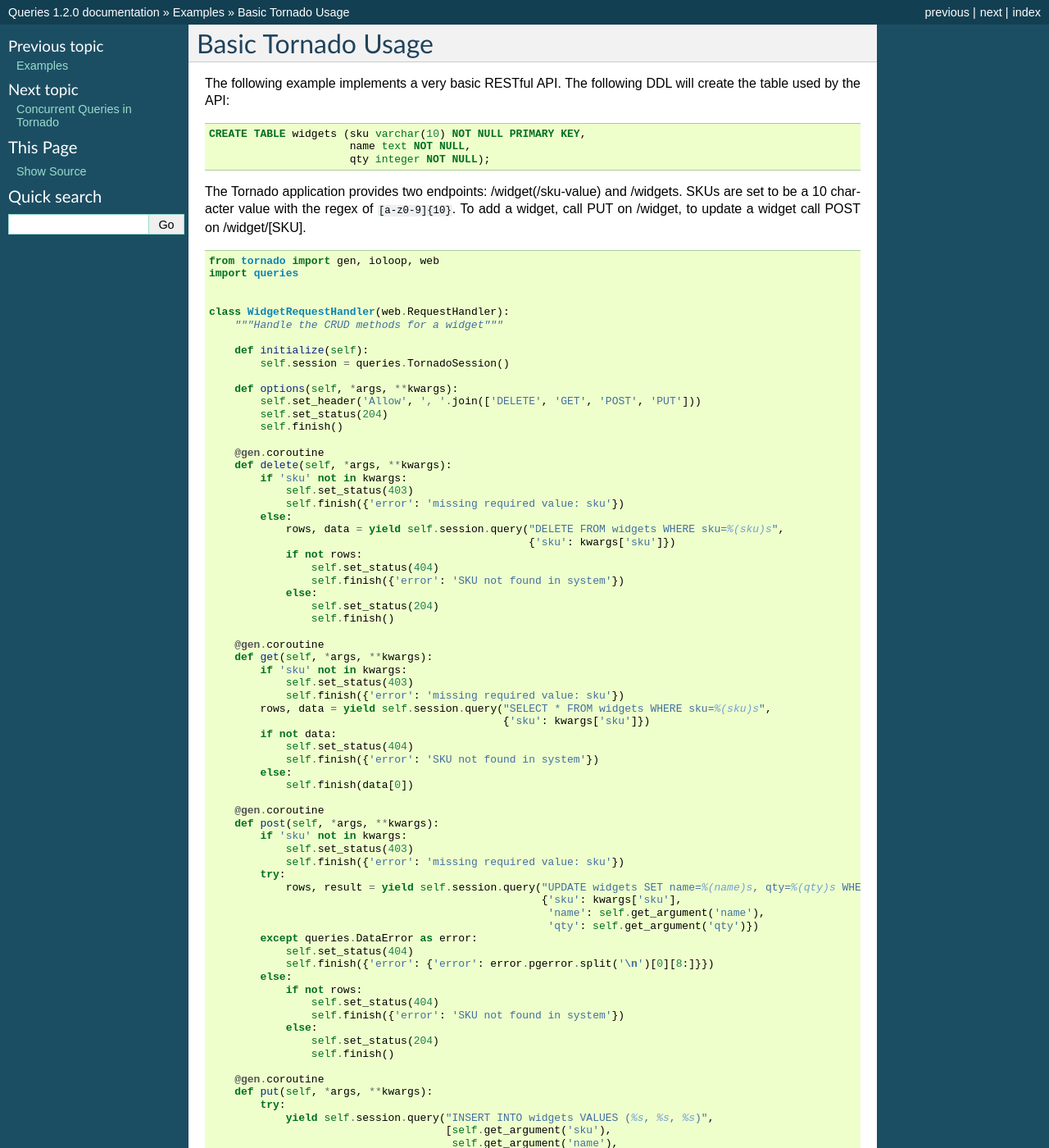
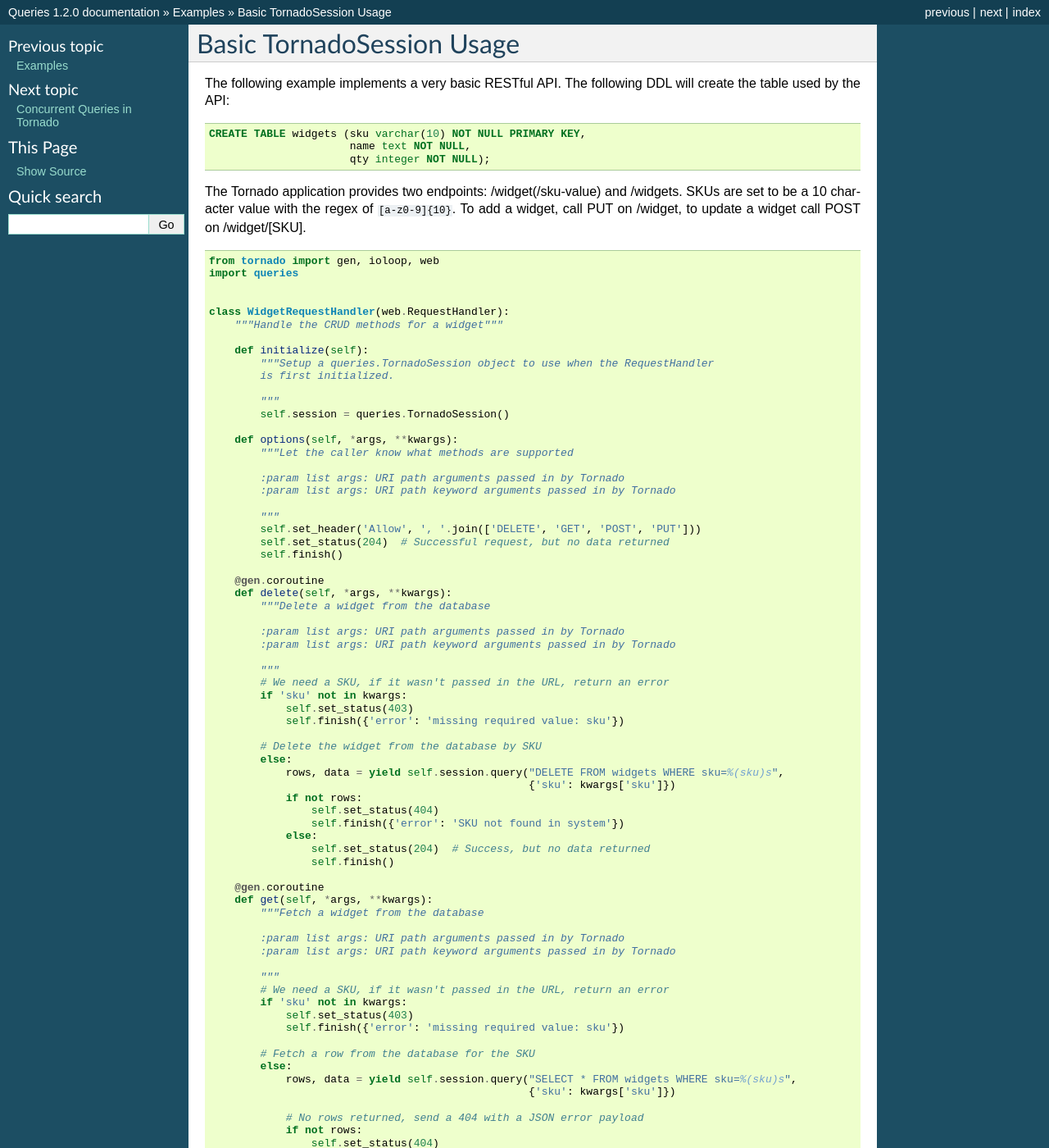
Before and after one commit to gmr/queries, a Sphinx documentation site: the page built from docs/examples/tornado_basic.rst, in a window 1280 px wide and 1400 px high. Shown: the whole window at 82% size. Built offline with Sphinx 7.4.7, drawn with Linux system fonts in a browser that asks for light colours; some of the changed text lies outside the part shown.

Commit message:
Update the Basic Tornado example
[ci skip]

```diff
--- a/docs/examples/tornado_basic.rst
+++ b/docs/examples/tornado_basic.rst
@@ -1,5 +1,5 @@
-Basic Tornado Usage
-===================
+Basic TornadoSession Usage
+==========================
 The following example implements a very basic RESTful API. The following DDL will
 create the table used by the API:
 
@@ -23,18 +23,37 @@ add a widget, call PUT on /widget, to update a widget call POST on /widget/[SKU]
         """Handle the CRUD methods for a widget"""
 
         def initialize(self):
+            """Setup a queries.TornadoSession object to use when the RequestHandler
+            is first initialized.
+
+            """
             self.session = queries.TornadoSession()
 
         def options(self, *args, **kwargs):
+            """Let the caller know what methods are supported
+
+            :param list args: URI path arguments passed in by Tornado
+            :param list args: URI path keyword arguments passed in by Tornado
+
+            """
             self.set_header('Allow', ', '.join(['DELETE', 'GET', 'POST', 'PUT']))
-            self.set_status(204)
+            self.set_status(204)  # Successful request, but no data returned
             self.finish()
 
         @gen.coroutine
         def delete(self, *args, **kwargs):
+            """Delete a widget from the database
+
+            :param list args: URI path arguments passed in by Tornado
+            :param list args: URI path keyword arguments passed in by Tornado
+
+            """
+            # We need a SKU, if it wasn't passed in the URL, return an error
             if 'sku' not in kwargs:
                 self.set_status(403)
                 self.finish({'error': 'missing required value: sku'})
+
+            # Delete the widget from the database by SKU
             else:
                 rows, data = yield self.session.query("DELETE FROM widgets WHERE sku=%(sku)s",
                                                       {'sku': kwargs['sku']})
@@ -42,45 +61,83 @@ add a widget, call PUT on /widget, to update a widget call POST on /widget/[SKU]
                     self.set_status(404)
                     self.finish({'error': 'SKU not found in system'})
                 else:
-                    self.set_status(204)
+                    self.set_status(204)  # Success, but no data returned
                     self.finish()
 
         @gen.coroutine
         def get(self, *args, **kwargs):
+            """Fetch a widget from the database
+
+            :param list args: URI path arguments passed in by Tornado
+            :param list args: URI path keyword arguments passed in by Tornado
+
+            """
+            # We need a SKU, if it wasn't passed in the URL, return an error
             if 'sku' not in kwargs:
                 self.set_status(403)
                 self.finish({'error': 'missing required value: sku'})
-            rows, data = yield self.session.query("SELECT * FROM widgets WHERE sku=%(sku)s",
-                                                  {'sku': kwargs['sku']})
-            if not data:
-                self.set_status(404)
-                self.finish({'error': 'SKU not found in system'})
+
+            # Fetch a row from the database for the SKU
             else:
-                self.finish(data[0])
+                rows, data = yield self.session.query("SELECT * FROM widgets WHERE sku=%(sku)s",
+                                                      {'sku': kwargs['sku']})
+
+                # No rows returned, send a 404 with a JSON error payload
+                if not rows:
+                    self.set_status(404)
+                    self.finish({'error': 'SKU not found in system'})
+
+                # Send back the row as a JSON object
+                else:
+                    self.finish(data[0])
 
         @gen.coroutine
         def post(self, *args, **kwargs):
+            """Update a widget in the database
+
+            :param list args: URI path arguments passed in by Tornado
+            :param list args: URI path keyword arguments passed in by Tornado
+
+            """
+            # We need a SKU, if it wasn't passed in the URL, return an error
             if 'sku' not in kwargs:
                 self.set_status(403)
                 self.finish({'error': 'missing required value: sku'})
-            try:
-                rows, result = yield self.session.query("UPDATE widgets SET name=%(name)s, qty=%(qty)s WHERE sku=%(sku)s",
-                                                        {'sku': kwargs['sku'],
-                                                         'name': self.get_argument('name'),
-                                                         'qty': self.get_argument('qty')})
-            except queries.DataError as error:
-                self.set_status(404)
-                self.finish({'error': {'error': error.pgerror.split('\n')[0][8:]}})
+
+            # Update the widget in the database by SKU
             else:
-                if not rows:
-                    self.set_status(404)
-                    self.finish({'error': 'SKU not found in system'})
+
+                sql = "UPDATE widgets SET name=%(name)s, qty=%(qty)s WHERE sku=%(sku)s"
+                try:
+                    rows, result = yield self.session.query(sql,
+                                                            {'sku': kwargs['sku'],
+                                                             'name': self.get_argument('name'),
+                                                             'qty': self.get_argument('qty')})
+
+                # DataError is raised when there's a problem with the data passed in
+                except queries.DataError as error:
+                    self.set_status(409)
+                    self.finish({'error': {'error': error.pgerror.split('\n')[0][8:]}})
+
                 else:
-                    self.set_status(204)
-                    self.finish()
+                    # No rows means there was no record updated
+                    if not rows:
+                        self.set_status(404)
+                        self.finish({'error': 'SKU not found in system'})
+
+                    # The record was updated
+                    else:
+                        self.set_status(204)  # Success, but not returning data
+                        self.finish()
 
         @gen.coroutine
         def put(self, *args, **kwargs):
+            """Add a widget to the database
+
+            :param list args: URI path arguments passed in by Tornado
+            :param list args: URI path keyword arguments passed in by Tornado
+
+            """
             try:
                 yield self.session.query("INSERT INTO widgets VALUES (%s, %s, %s)",
                                          [self.get_argument('sku'),
@@ -96,18 +153,37 @@ add a widget, call PUT on /widget, to update a widget call POST on /widget/[SKU]
 
 
     class WidgetsRequestHandler(web.RequestHandler):
+        """Return a list of all of the widgets in the database"""
 
         def initialize(self):
+            """Setup a queries.TornadoSession object to use when the RequestHandler
+            is first initialized.
+
+            """
             self.session = queries.TornadoSession()
 
         def options(self, *args, **kwargs):
+            """Let the caller know what methods are supported
+
+            :param list args: URI path arguments passed in by Tornado
+            :param list args: URI path keyword arguments passed in by Tornado
+
+            """
             self.set_header('Allow', ', '.join(['GET']))
             self.set_status(204)
             self.finish()
 
         @gen.coroutine
         def get(self, *args, **kwargs):
+            """Get a list of all the widgets from the database
+
+            :param list args: URI path arguments passed in by Tornado
+            :param list args: URI path keyword arguments passed in by Tornado
+
+            """
             rows, data = yield self.session.query("SELECT * FROM widgets ORDER BY sku")
+
+            # Tornado doesn't allow you to return a list as a JSON result by default
             self.finish({'widgets': data})
 
 
```
